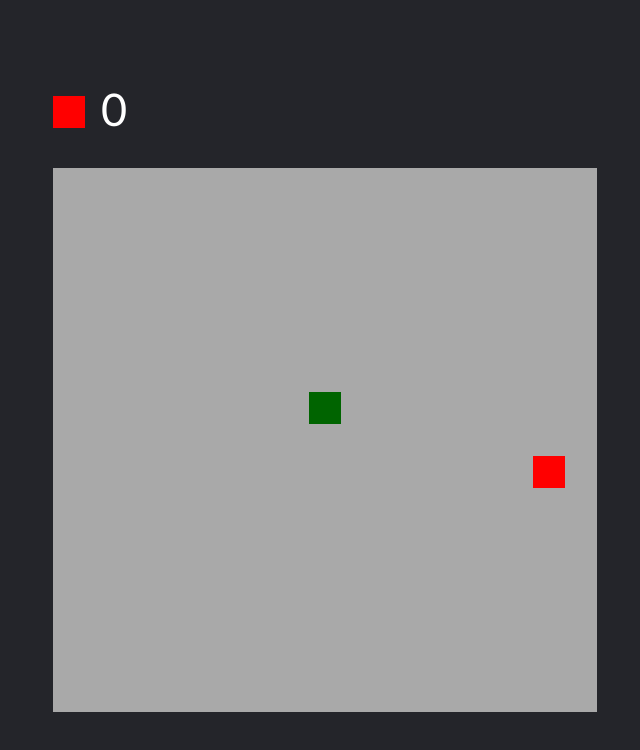
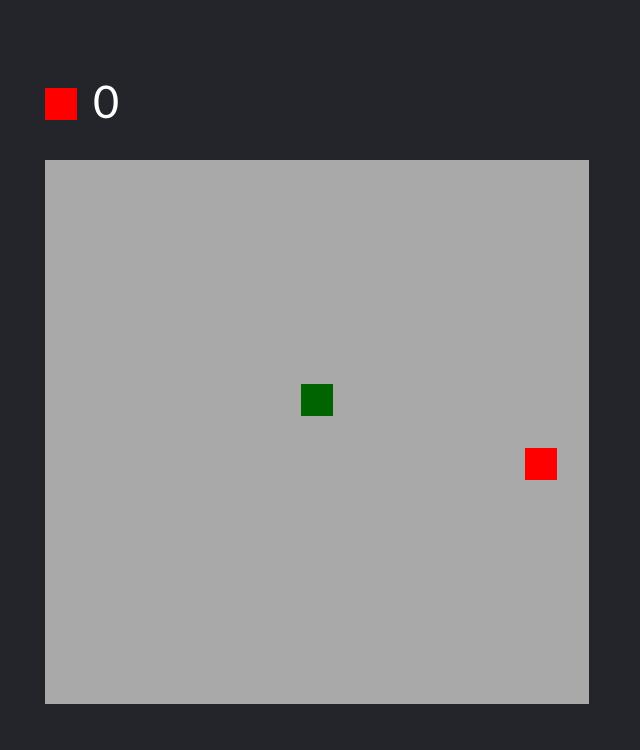
Before and after one commit to UltimaKuma/SnakeBasic, a plain HTML site: page index.html in a window 1280 px wide. Shown: the whole page, without its empty margins (323-963 px from the left). Drawn offline with Linux system fonts and the light colour scheme.

Commit message:
Commented and removed height/width in css

```diff
--- a/snake.css
+++ b/snake.css
@@ -4,6 +4,4 @@ body {
     background-color:#24252A;
     display:grid;
     justify-items:center;
-    height:100%;
-    width:100%;
   }
--- a/snake.js
+++ b/snake.js
@@ -39,6 +39,7 @@ function direction(event) {
     }
 }
 
+//returns true if head is same as any part of the snake
 function collision(head, array) {
     for (let i = 0; i < array.length; i++) {
         if (head.x == array[i].x && head.y == array[i].y) {
```
